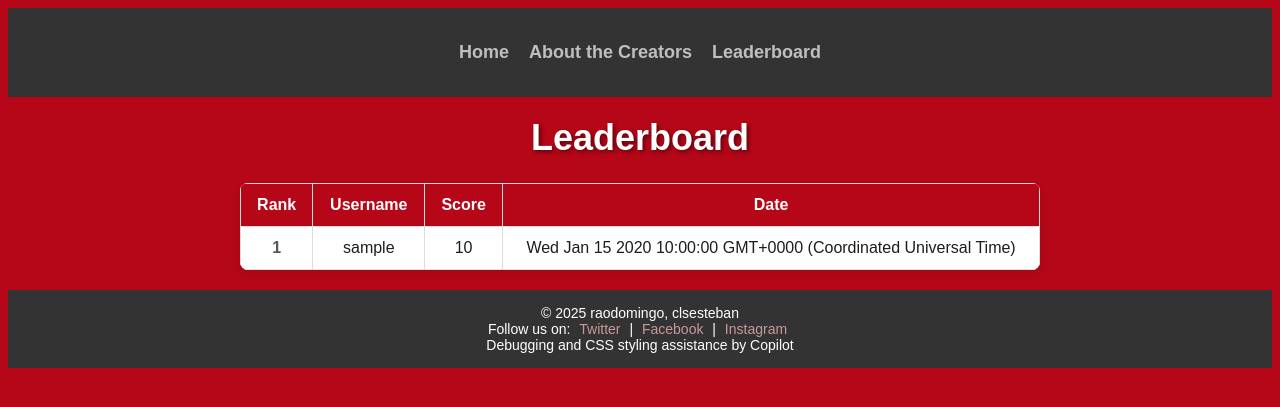
After one commit to b2028raodomingo/csprojpotassiumdomingoesteban, a Node server app: page /leaderboard in a window 1280 px wide. The commit adds this page. Shown: the top 407 px of the page. Run offline with Node 20, Linux system fonts and the light colour scheme; tables that the repository leaves empty hold one stand-in row (values such as "Sample post"); some libraries are stand-ins or nearby versions.

Commit message:
integrated mongoDB mongoose database

```diff
--- /dev/null
+++ b/databasecredentials.txt
@@ -0,0 +1,6 @@
+for ma'am mendoza:
+
+atlmendoza
+Bs74TAiECeNm0txb
+
+-rapha
--- a/docs/style.css
+++ b/docs/style.css
@@ -229,6 +229,8 @@ button {
 nav {
   background-color: #333;
   padding: 10px 0;
+  background-color: #333;
+  padding: 10px 0;
   display: flex;
   justify-content: center;
   gap: 20px;
--- a/package.json
+++ b/package.json
@@ -14,6 +14,8 @@
     "hbs": "^4.2.0",
     "leveldown": "^6.1.1",
     "levelup": "^5.1.1",
+    "mongodb": "^6.16.0",
+    "mongoose": "^8.14.2",
     "node-fetch": "^3.2.6",
     "path": "^0.12.7",
     "solution": "^0.1.1"
--- a/server.js
+++ b/server.js
@@ -4,25 +4,98 @@ const express = require('express');
 const bodyParser = require('body-parser');
 //  path is used to set default directories for MVC and also for the static files
 const path = require('path');
-// include the defined package
+// mongoose for MongoDB database
+const db = require('mongoose');
+// connecton string for MongoDB Mongoose
+const uri = "mongodb+srv://<username>:<password>@acetraining.jlcymsn.mongodb.net/acetrainer?retryWrites=true&w=majority" // replace username and password with that in databasecredentials
+// hbs... well duh
+const hbs = require('hbs');
+
+// for incrementing the index on the leaderboard by 1
+hbs.registerHelper('increment', function (value) {
+    return parseInt(value) + 1;
+});
+
+// monogDB schema
+const scoreSchema = new db.Schema({
+    username: {type : String, required: true},
+    score: {type : Number, required: true},
+    date: {type : Date, default: Date.now}
+})
+
+//leaderboard model
+const Score = db.model('Score', scoreSchema);
+
+// connect to MongoDB with error catching
+db.connect(uri, { useNewUrlParser: true, useUnifiedTopology: true })
+    .then(() => console.log('DB connection successful'))
+    .catch(err => console.error('Failed to connect to MongoDB:', err));
 
 
-// Step 4: Creates our express server
+// express server
 const app = express();
 
-//Serves static files inside the docs folder
+//serves static files from docs
 app.use(express.static(path.join(__dirname, 'docs')));
 app.set('view engine', 'hbs');
 app.use(bodyParser.urlencoded({ extended: true }));
 
-//root route
+//root route; more or less redundant
 app.get('/', (req, res) => {
     res.sendFile(path.join(__dirname, 'docs','index.html'));
 })
 
-//more or less redundant
+app.post('/score-submit', async (req, res) => {
+
+    const { username, score } = req.body;
+
+    try { //try-catch error handling
+        const newScore = new Score({
+            username: username,
+            score: score
+        });
+        await newScore.save();
+
+         console.log(`Score zuccessfully submitted: ${username} - ${score}`)
+          res.redirect('/leaderboard'); // redirect to leaderboard
+    } catch (error) {
+        console.error(error);
+        res.status(500).send('Error sending score');
+    }
+
+
+});
+
+app.get('/leaderboard', async (req, res) => {
+
+    try {
+        const topScores = await Score.find().sort({ score: -1 });
+
+        res.render('leaderboard', { scores: topScores });
+    } catch (err) {
+        console.error('Error fetching leaderboard:', err);
+        res.status(500).send('Error fetching leaderboard');
+    }
+});
+
+//creators here for easier editing
 app.get('/about', (req, res) => {
-    res.sendFile(path.join(__dirname, 'docs', 'about.html'));
+    res.render('about', {
+        creators: [
+            {
+                name: 'Raphael Angelo Domingo',
+                image: 'https://i.ibb.co/XrHNg6cn/473955312-1130104642087059-3102235872785786885-n.jpg',
+                bio: `Rapha is a Pisay student, class of 2028. He is currently in the 9th grade,
+                      the secretary of an FPS games club, and bassist of a band.`
+            },
+            {
+                name: 'Caleb Lucas Esteban',
+                image: 'https://i.ibb.co/ymGRVBr1/image-2025-02-06-010359565.png',
+                bio: `Caleb is also a 9th grade Pisay student, class of 2028. He is the treasurer of the
+                      AI data science club, and keyboardist of that same band.`
+            }
+        ]
+    });;
 });
 
 // Step 5: Start HTTP Server on a port number 3000
--- /dev/null
+++ b/views/leaderboard.hbs
@@ -0,0 +1,52 @@
+<!DOCTYPE html>
+<html>
+  <head>
+    <title>Leaderboard</title>
+    <link href="style.css" rel="stylesheet" type="text/css" />
+  </head>
+  <body>
+    <nav>
+      <a href="/">
+      <h4>
+        Home
+      </h4></a>
+      </a>
+   <a href="/about"><h4>
+      About the Creators
+    </h4></a>
+    <a href="/leaderboard"><h4>
+      Leaderboard
+    </h4></a>
+ </nav>
+    <h1>Leaderboard</h1>
+    <table>
+      <thead>
+        <tr>
+          <th>Rank</th>
+          <th>Username</th>
+          <th>Score</th>
+          <th>Date</th>
+        </tr>
+      </thead>
+      <tbody>
+        {{#each scores}}
+        <tr>
+          <td>{{increment @index}}</td>
+          <td>{{this.username}}</td>
+          <td>{{this.score}}</td>
+          <td>{{this.date}}</td>
+        </tr>
+        {{/each}}
+      </tbody>
+    </table>
+     <footer>
+  &copy; 2025 raodomingo, clsesteban <br>
+  Follow us on:
+        <a href="https://twitter.com" target="_blank">Twitter</a> |
+        <a href="https://facebook.com" target="_blank">Facebook</a> |
+        <a href="https://instagram.com" target="_blank">Instagram</a>  <br>
+
+      Debugging and CSS styling assistance by Copilot
+</footer>
+  </body>
+</html>
```
Also changed, not shown: docs/index.html (+6 -3 lines), docs/script.js (+4 -4 lines), views/about.hbs (renamed from docs/about.html, +63 -0 lines), page1.html (deleted), 1 other file.
